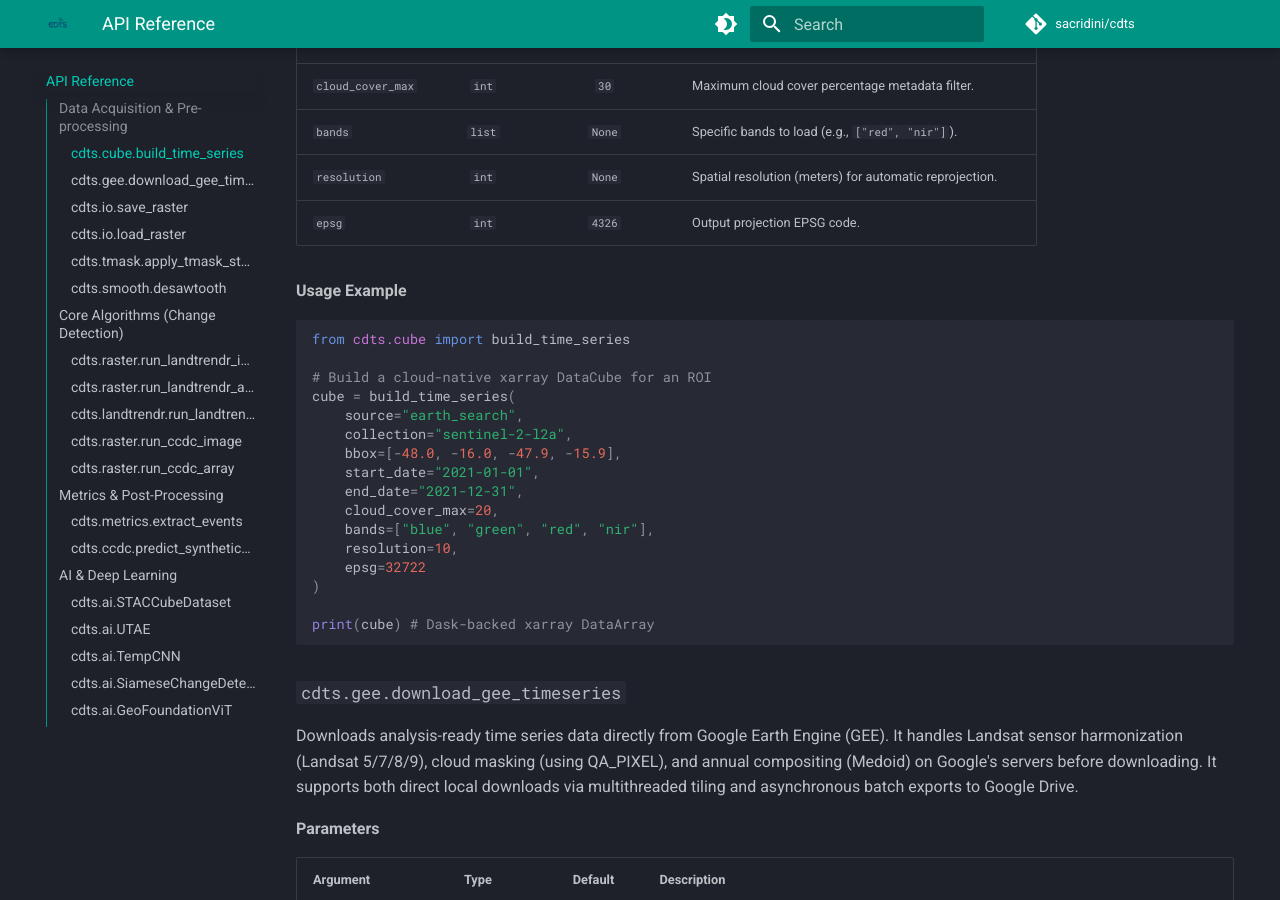
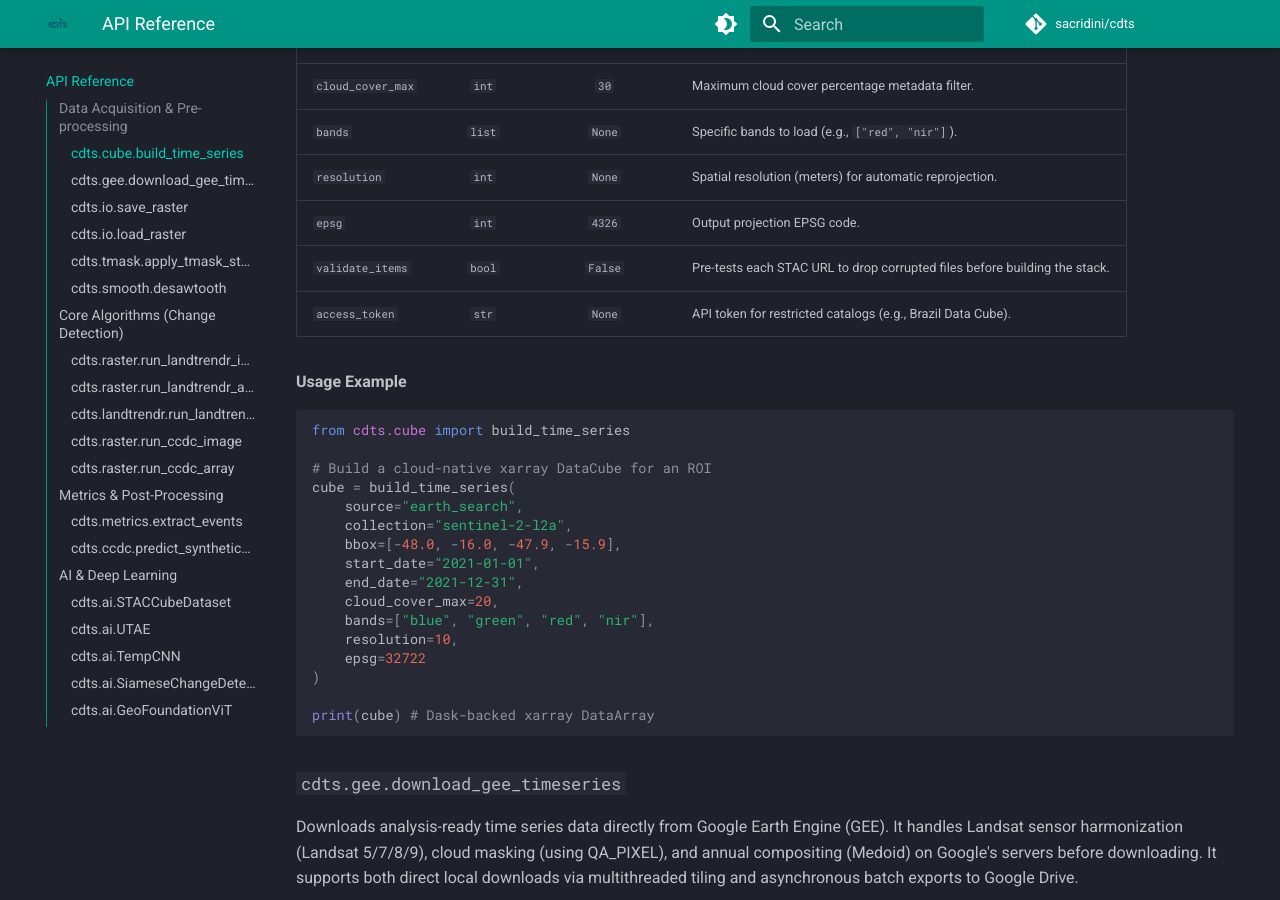
Before and after one commit to sacridini/cdts, an MkDocs documentation site: the page built from docs/api.md, in a window 1280 px wide and 900 px high, scrolled down 805 px. Built offline with MkDocs 1.6.1 and Material for MkDocs 9.7.7, drawn with Linux system fonts in a browser that asks for light colours; comment, search, counter and statistics services are not loaded.

Commit message:
docs: add access_token to build_time_series API reference

```diff
--- a/docs/api.md
+++ b/docs/api.md
@@ -22,6 +22,8 @@ Dynamically builds a lazy, Dask-backed `xarray.DataArray` (DataCube) directly fr
 | `bands` | `list`| `None` | Specific bands to load (e.g., `["red", "nir"]`). |
 | `resolution` | `int` | `None` | Spatial resolution (meters) for automatic reprojection. |
 | `epsg` | `int` | `4326` | Output projection EPSG code. |
+| `validate_items` | `bool` | `False` | Pre-tests each STAC URL to drop corrupted files before building the stack. |
+| `access_token` | `str` | `None` | API token for restricted catalogs (e.g., Brazil Data Cube). |
 
 **Usage Example**
 
```
